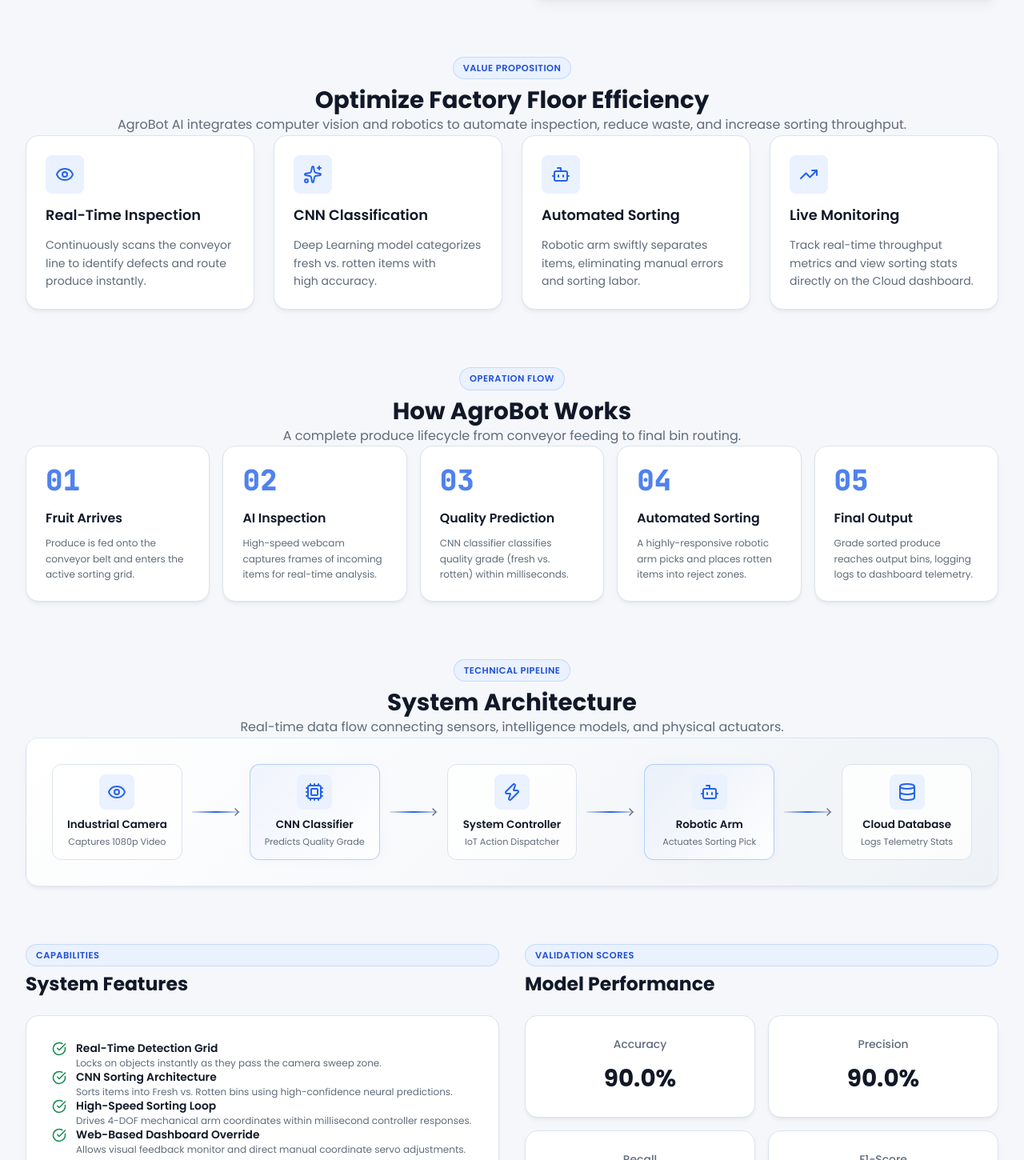
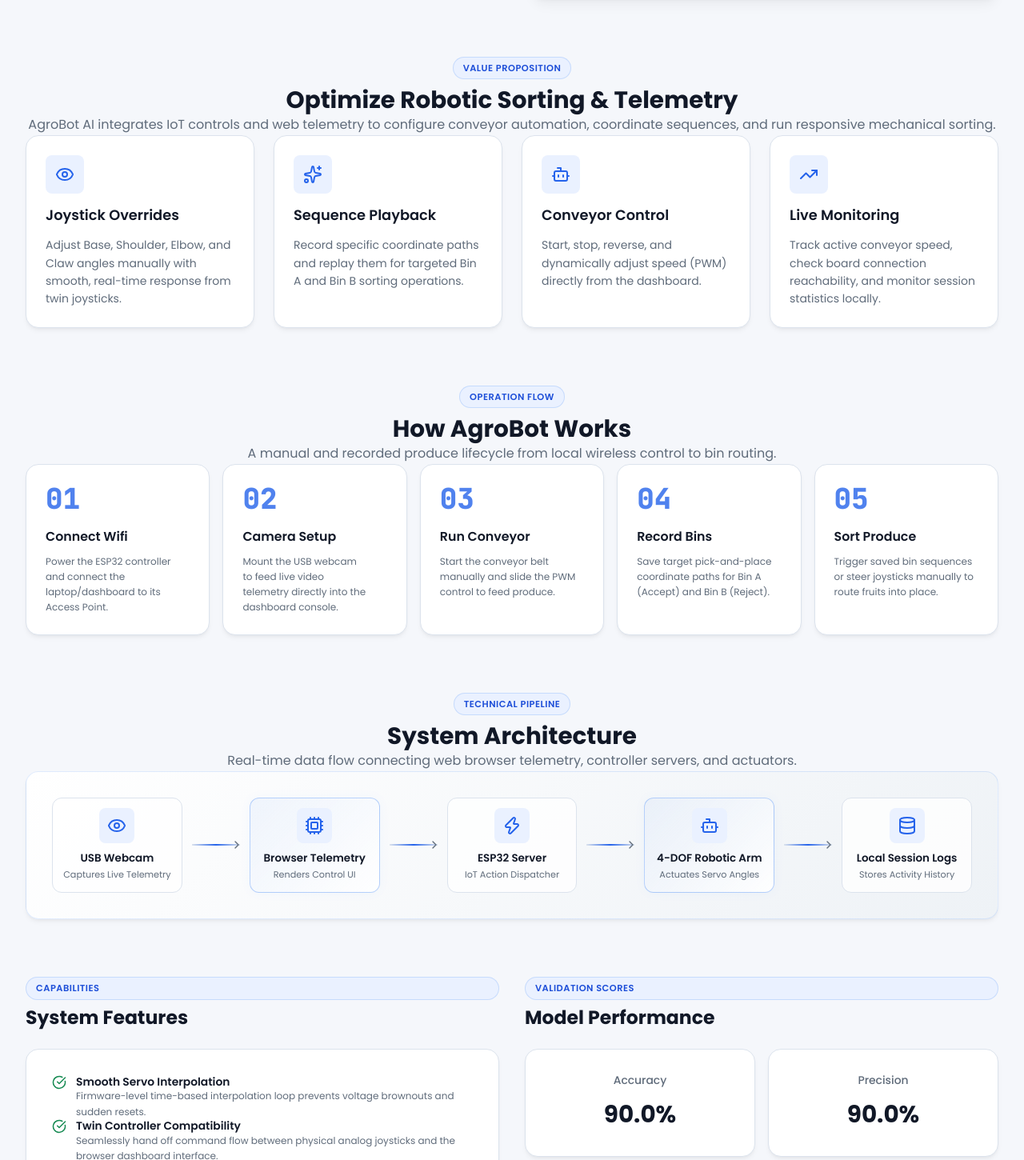
Before and after one commit to WhiteDevil-06/iot-enabled-ai-robotic-arm, a React (Vite) app in the folder argobot-app/: page / in a window 1280 px wide. Shown: the part 560-2010 px from the top of the page at 80% size. Built offline with nearby package versions, Linux system fonts and the light colour scheme.

Commit message:
fix: align homepage copy with implemented features and resolve card text overflow

```diff
--- a/argobot-app/src/pages/Home.css
+++ b/argobot-app/src/pages/Home.css
@@ -266,6 +266,10 @@
 
 /* Benefits Section */
 .benefit-card {
+  display: flex;
+  flex-direction: column;
+  height: 100%;
+  min-height: 200px;
   transition: transform 0.25s ease, border-color 0.25s ease;
 }
 
@@ -287,6 +291,10 @@
 /* How It Works Section */
 .step-flow-card {
   position: relative;
+  display: flex;
+  flex-direction: column;
+  height: 100%;
+  min-height: 180px;
   transition: transform 0.25s ease, border-color 0.25s ease;
 }
 
@@ -294,6 +302,7 @@
   transform: translateY(-4px);
   border-color: var(--primary-blue);
 }
+
 
 .step-badge {
   font-family: var(--font-mono, monospace);
--- a/argobot-app/src/pages/Home.jsx
+++ b/argobot-app/src/pages/Home.jsx
@@ -165,37 +165,37 @@ const Home = () => {
       <section className="benefits-section container mb-16">
         <div className="text-center mb-10 max-w-2xl mx-auto flex-col items-center">
           <span className="badge-pill mb-2">Value Proposition</span>
-          <h2 className="text-3xl font-bold text-white mb-3">Optimize Factory Floor Efficiency</h2>
-          <p className="text-secondary text-base">AgroBot AI integrates computer vision and robotics to automate inspection, reduce waste, and increase sorting throughput.</p>
+          <h2 className="text-3xl font-bold text-white mb-3">Optimize Robotic Sorting & Telemetry</h2>
+          <p className="text-secondary text-base">AgroBot AI integrates IoT controls and web telemetry to configure conveyor automation, coordinate sequences, and run responsive mechanical sorting.</p>
         </div>
         <div className="grid grid-cols-4 gap-6">
           <div className="benefit-card card flex-col gap-4">
             <div className="benefit-icon-wrapper bg-blue-light">
               <Eye size={24} className="text-primary-blue" />
             </div>
-            <h3 className="text-lg font-semibold text-white">Real-Time Inspection</h3>
-            <p className="text-sm text-secondary">Continuously scans the conveyor line to identify defects and route produce instantly.</p>
+            <h3 className="text-lg font-semibold text-white">Joystick Overrides</h3>
+            <p className="text-sm text-secondary">Adjust Base, Shoulder, Elbow, and Claw angles manually with smooth, real-time response from twin joysticks.</p>
           </div>
           <div className="benefit-card card flex-col gap-4">
             <div className="benefit-icon-wrapper bg-blue-light">
               <Sparkles size={24} className="text-primary-blue" />
             </div>
-            <h3 className="text-lg font-semibold text-white">CNN Classification</h3>
-            <p className="text-sm text-secondary">Deep Learning model categorizes fresh vs. rotten items with high accuracy.</p>
+            <h3 className="text-lg font-semibold text-white">Sequence Playback</h3>
+            <p className="text-sm text-secondary">Record specific coordinate paths and replay them for targeted Bin A and Bin B sorting operations.</p>
           </div>
           <div className="benefit-card card flex-col gap-4">
             <div className="benefit-icon-wrapper bg-blue-light">
               <Bot size={24} className="text-primary-blue" />
             </div>
-            <h3 className="text-lg font-semibold text-white">Automated Sorting</h3>
-            <p className="text-sm text-secondary">Robotic arm swiftly separates items, eliminating manual errors and sorting labor.</p>
+            <h3 className="text-lg font-semibold text-white">Conveyor Control</h3>
+            <p className="text-sm text-secondary">Start, stop, reverse, and dynamically adjust speed (PWM) directly from the dashboard.</p>
           </div>
           <div className="benefit-card card flex-col gap-4">
             <div className="benefit-icon-wrapper bg-blue-light">
               <TrendingUp size={24} className="text-primary-blue" />
             </div>
             <h3 className="text-lg font-semibold text-white">Live Monitoring</h3>
-            <p className="text-sm text-secondary">Track real-time throughput metrics and view sorting stats directly on the Cloud dashboard.</p>
+            <p className="text-sm text-secondary">Track active conveyor speed, check board connection reachability, and monitor session statistics locally.</p>
           </div>
         </div>
       </section>
@@ -205,33 +205,33 @@ const Home = () => {
         <div className="text-center mb-10 max-w-2xl mx-auto flex-col items-center">
           <span className="badge-pill mb-2">Operation Flow</span>
           <h2 className="text-3xl font-bold text-white mb-3">How AgroBot Works</h2>
-          <p className="text-secondary text-base">A complete produce lifecycle from conveyor feeding to final bin routing.</p>
+          <p className="text-secondary text-base">A manual and recorded produce lifecycle from local wireless control to bin routing.</p>
         </div>
         <div className="grid grid-cols-5 gap-4 relative">
           <div className="step-flow-card card flex-col items-start gap-3">
             <div className="step-badge">01</div>
-            <h3 className="text-base font-semibold text-white mt-2">Fruit Arrives</h3>
-            <p className="text-xs text-secondary leading-relaxed">Produce is fed onto the conveyor belt and enters the active sorting grid.</p>
+            <h3 className="text-base font-semibold text-white mt-2">Connect Wifi</h3>
+            <p className="text-xs text-secondary leading-relaxed">Power the ESP32 controller and connect the laptop/dashboard to its Access Point.</p>
           </div>
           <div className="step-flow-card card flex-col items-start gap-3">
             <div className="step-badge">02</div>
-            <h3 className="text-base font-semibold text-white mt-2">AI Inspection</h3>
-            <p className="text-xs text-secondary leading-relaxed">High-speed webcam captures frames of incoming items for real-time analysis.</p>
+            <h3 className="text-base font-semibold text-white mt-2">Camera Setup</h3>
+            <p className="text-xs text-secondary leading-relaxed">Mount the USB webcam to feed live video telemetry directly into the dashboard console.</p>
           </div>
           <div className="step-flow-card card flex-col items-start gap-3">
             <div className="step-badge">03</div>
-            <h3 className="text-base font-semibold text-white mt-2">Quality Prediction</h3>
-            <p className="text-xs text-secondary leading-relaxed">CNN classifier classifies quality grade (fresh vs. rotten) within milliseconds.</p>
+            <h3 className="text-base font-semibold text-white mt-2">Run Conveyor</h3>
+            <p className="text-xs text-secondary leading-relaxed">Start the conveyor belt manually and slide the PWM control to feed produce.</p>
           </div>
           <div className="step-flow-card card flex-col items-start gap-3">
             <div className="step-badge">04</div>
-            <h3 className="text-base font-semibold text-white mt-2">Automated Sorting</h3>
-            <p className="text-xs text-secondary leading-relaxed">A highly-responsive robotic arm picks and places rotten items into reject zones.</p>
+            <h3 className="text-base font-semibold text-white mt-2">Record Bins</h3>
+            <p className="text-xs text-secondary leading-relaxed">Save target pick-and-place coordinate paths for Bin A (Accept) and Bin B (Reject).</p>
           </div>
           <div className="step-flow-card card flex-col items-start gap-3">
             <div className="step-badge">05</div>
-            <h3 className="text-base font-semibold text-white mt-2">Final Output</h3>
-            <p className="text-xs text-secondary leading-relaxed">Grade sorted produce reaches output bins, logging logs to dashboard telemetry.</p>
+            <h3 className="text-base font-semibold text-white mt-2">Sort Produce</h3>
+            <p className="text-xs text-secondary leading-relaxed">Trigger saved bin sequences or steer joysticks manually to route fruits into place.</p>
           </div>
         </div>
       </section>
@@ -241,14 +241,14 @@ const Home = () => {
         <div className="text-center mb-10 max-w-2xl mx-auto flex-col items-center">
           <span className="badge-pill mb-2">Technical Pipeline</span>
           <h2 className="text-3xl font-bold text-white mb-3">System Architecture</h2>
-          <p className="text-secondary text-base">Real-time data flow connecting sensors, intelligence models, and physical actuators.</p>
+          <p className="text-secondary text-base">Real-time data flow connecting web browser telemetry, controller servers, and actuators.</p>
         </div>
         <div className="architecture-diagram card p-8">
           <div className="architecture-grid">
             <div className="arch-node">
               <div className="arch-icon bg-blue-light"><Eye className="text-primary-blue" size={24} /></div>
-              <span className="arch-node-title">Industrial Camera</span>
-              <span className="arch-node-desc">Captures 1080p Video</span>
+              <span className="arch-node-title">USB Webcam</span>
+              <span className="arch-node-desc">Captures Live Telemetry</span>
             </div>
             <div className="arch-connector">
               <div className="connector-line"></div>
@@ -256,8 +256,8 @@ const Home = () => {
             </div>
             <div className="arch-node highlighted">
               <div className="arch-icon bg-blue-light"><Cpu className="text-primary-blue" size={24} /></div>
-              <span className="arch-node-title">CNN Classifier</span>
-              <span className="arch-node-desc">Predicts Quality Grade</span>
+              <span className="arch-node-title">Browser Telemetry</span>
+              <span className="arch-node-desc">Renders Control UI</span>
             </div>
             <div className="arch-connector">
               <div className="connector-line"></div>
@@ -265,7 +265,7 @@ const Home = () => {
             </div>
             <div className="arch-node">
               <div className="arch-icon bg-blue-light"><Zap className="text-primary-blue" size={24} /></div>
-              <span className="arch-node-title">System Controller</span>
+              <span className="arch-node-title">ESP32 Server</span>
               <span className="arch-node-desc">IoT Action Dispatcher</span>
             </div>
             <div className="arch-connector">
@@ -274,8 +274,8 @@ const Home = () => {
             </div>
             <div className="arch-node highlighted">
               <div className="arch-icon bg-blue-light"><Bot className="text-primary-blue" size={24} /></div>
-              <span className="arch-node-title">Robotic Arm</span>
-              <span className="arch-node-desc">Actuates Sorting Pick</span>
+              <span className="arch-node-title">4-DOF Robotic Arm</span>
+              <span className="arch-node-desc">Actuates Servo Angles</span>
             </div>
             <div className="arch-connector">
               <div className="connector-line"></div>
@@ -283,8 +283,8 @@ const Home = () => {
             </div>
             <div className="arch-node">
               <div className="arch-icon bg-blue-light"><Database className="text-primary-blue" size={24} /></div>
-              <span className="arch-node-title">Cloud Database</span>
-              <span className="arch-node-desc">Logs Telemetry Stats</span>
+              <span className="arch-node-title">Local Session Logs</span>
+              <span className="arch-node-desc">Stores Activity History</span>
             </div>
           </div>
         </div>
@@ -303,34 +303,35 @@ const Home = () => {
               <li className="flex items-start gap-3">
                 <div className="check-bullet mt-0.5"><CheckCircle size={18} className="text-success" /></div>
                 <div>
-                  <h4 className="text-sm font-semibold text-white">Real-Time Detection Grid</h4>
-                  <p className="text-xs text-secondary mt-1">Locks on objects instantly as they pass the camera sweep zone.</p>
+                  <h4 className="text-sm font-semibold text-white">Smooth Servo Interpolation</h4>
+                  <p className="text-xs text-secondary mt-1">Firmware-level time-based interpolation loop prevents voltage brownouts and sudden resets.</p>
                 </div>
               </li>
               <li className="flex items-start gap-3">
                 <div className="check-bullet mt-0.5"><CheckCircle size={18} className="text-success" /></div>
                 <div>
-                  <h4 className="text-sm font-semibold text-white">CNN Sorting Architecture</h4>
-                  <p className="text-xs text-secondary mt-1">Sorts items into Fresh vs. Rotten bins using high-confidence neural predictions.</p>
+                  <h4 className="text-sm font-semibold text-white">Twin Controller Compatibility</h4>
+                  <p className="text-xs text-secondary mt-1">Seamlessly hand off command flow between physical analog joysticks and the browser dashboard interface.</p>
                 </div>
               </li>
               <li className="flex items-start gap-3">
                 <div className="check-bullet mt-0.5"><CheckCircle size={18} className="text-success" /></div>
                 <div>
-                  <h4 className="text-sm font-semibold text-white">High-Speed Sorting Loop</h4>
-                  <p className="text-xs text-secondary mt-1">Drives 4-DOF mechanical arm coordinates within millisecond controller responses.</p>
+                  <h4 className="text-sm font-semibold text-white">Dynamic Speed Controls</h4>
+                  <p className="text-xs text-secondary mt-1">Configure active servo write intervals (8ms for quick joystick tracking, 16ms for smooth cinematic playback).</p>
                 </div>
               </li>
               <li className="flex items-start gap-3">
                 <div className="check-bullet mt-0.5"><CheckCircle size={18} className="text-success" /></div>
                 <div>
-                  <h4 className="text-sm font-semibold text-white">Web-Based Dashboard Override</h4>
-                  <p className="text-xs text-secondary mt-1">Allows visual feedback monitor and direct manual coordinate servo adjustments.</p>
+                  <h4 className="text-sm font-semibold text-white">Local Storage Memory</h4>
+                  <p className="text-xs text-secondary mt-1">Store individual coordinate steps and record full pick-and-place sequence maps directly in local memory.</p>
                 </div>
               </li>
             </ul>
           </div>
         </div>
+
 
         {/* Model Performance Column */}
         <div className="model-performance-col h-full flex-col">
```
Also changed, not shown: 2 other files (tests, documents, lock files or other folders).
